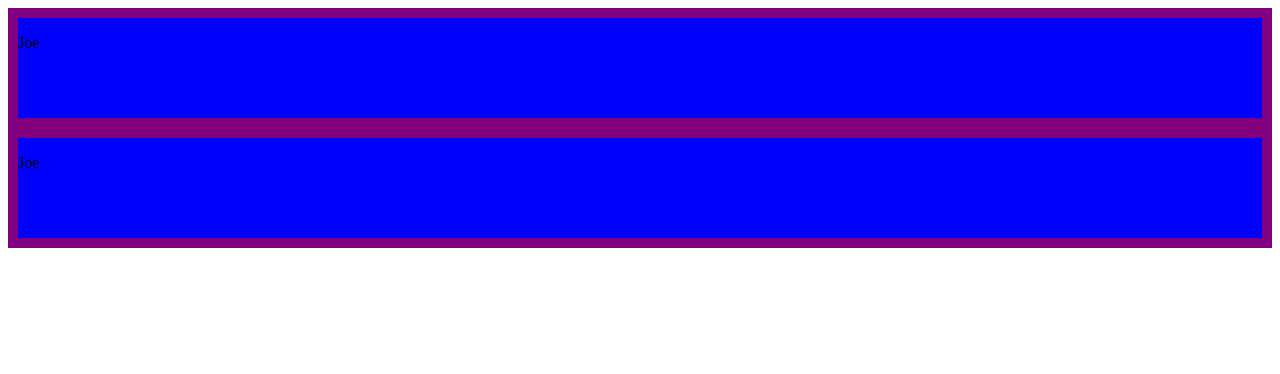
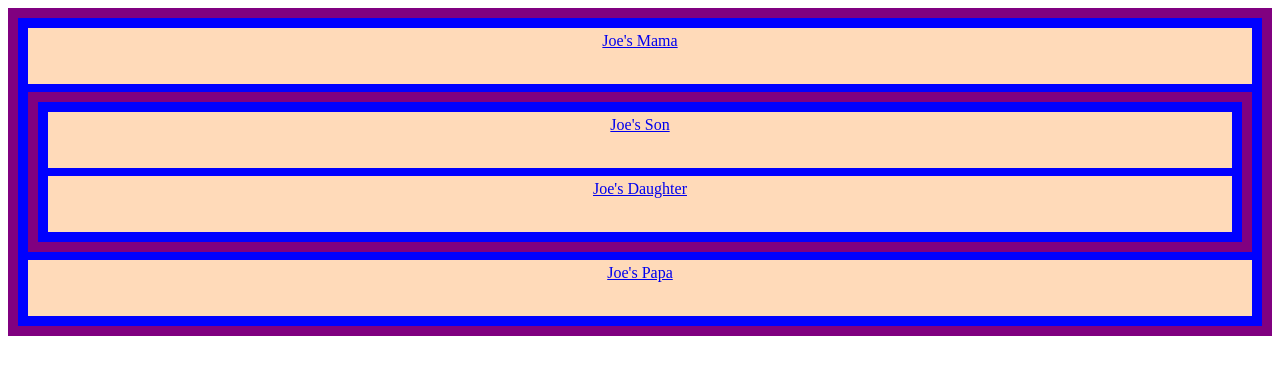
Before and after one commit to soonpepper/Odin, a plain HTML site: page flex-box/index.html in a window 1280 px wide. Drawn offline with Linux system fonts and the light colour scheme.

Commit message:
Joe's family

```diff
--- a/flex-box/index.html
+++ b/flex-box/index.html
@@ -6,14 +6,20 @@
         <title>FlexBox</title>
     </head>
     <body>
-        <div class="flex-container">
-            <div class="one">
-                <p>Joe</p>
+        <div class="container">
+            <div class="item">
+                <a href="https://m.media-amazon.com/images/I/51XD3PN50EL._AC_SY780_.jpg">Joe's Mama</a>
             </div>
-        </div>
-        <div class="flex-container">
-            <div class="one">
-                <p>Joe</p>
+            <div class="container">
+                <div class="item">
+                    <a href="https://www.youtube.com/watch?v=dQw4w9WgXcQ">Joe's Son</a>
+                </div>
+                <div class="item">
+                   <a href="https://media.glamour.com/photos/5f906c0f19d32117ccce71f2/master/w_3200,h_1800,c_limit/l_s.jpg">Joe's Daughter</a>
+                </div>
+            </div>
+            <div class="item">
+                <a href="https://familyguyfanon.fandom.com/wiki/Bud_Swanson"> Joe's Papa</a>
             </div>
         </div>
     </body>
--- a/flex-box/style.css
+++ b/flex-box/style.css
@@ -1,12 +1,28 @@
 /* style.css */
 
-.flex-container {
+
+
+.container{
+    background: blue;
+    border: 10px solid purple;
+    padding: 10px;
+    gap: 8px;
     display: flex;
+    flex-direction: column;
+    text-align: center;
+    justify-content: center;
 }
 
-.flex-container div {
-    background: blue;
-    border: 10px solid purple;
-    height: 100px;
-    flex: 1;
+.item {
+    background: peachpuff;
+    border: orange;
+    height: 48px;
+    flex: auto;
+    padding: 4px;
+    justify-content: center;
 }
+
+p {
+    color: black;
+
+}
```
